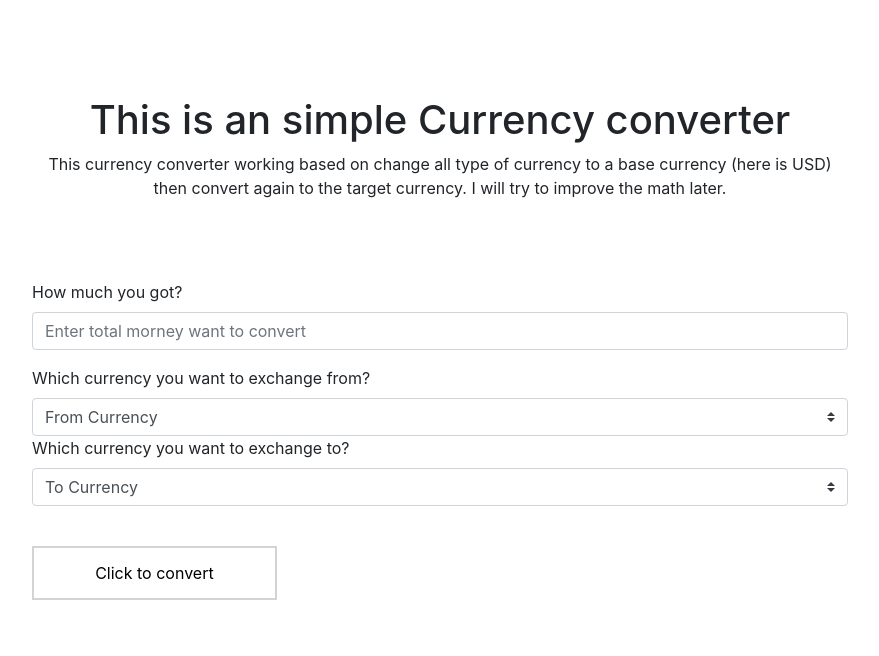
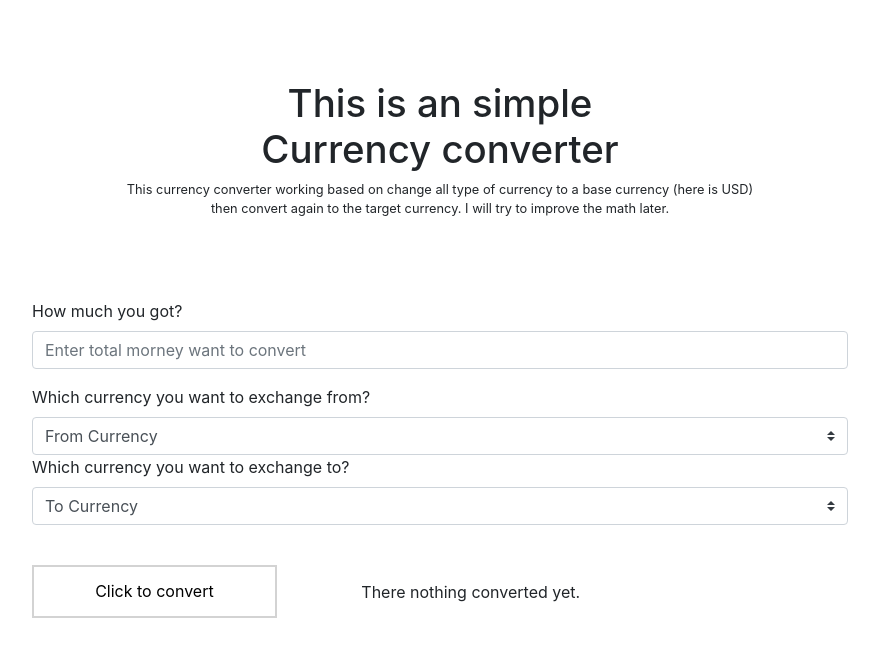
Before and after one commit to GarfDev/Currency-exchanger, a plain HTML site: page index.html in a window 1280 px wide. Shown: the whole page, without its empty margins (200-1079 px from the left). Drawn offline with nearby package versions, Linux system fonts and the light colour scheme.

Commit message:
Updated CSS and add number type to textbox

```diff
--- a/css/style.css
+++ b/css/style.css
@@ -13,12 +13,14 @@
 
 #main-view > .col > h1{
     text-align: center;
-    margin-top: 7vh;
+    margin-top: 5vh;
+    font-size: 3vmax;
 }
 
 #main-view > .col > p{
     text-align: center;
     margin-bottom: 10vh;
+    font-size: 1vmax;
 }
 
 #column-main-view{
@@ -26,9 +28,11 @@
     flex-direction: column;
     justify-content: center;
     margin-top: 15vh;
+    border: 10px solid black;
 }
 
 #main-view > .col > button{
+    transition-duration: 0.3s;
     padding: 1vmax;
     margin-top: 5vh;
     margin-right: 10vh;;
@@ -40,6 +44,7 @@
 }
 
 #main-view > .col > button:hover{
+    transition-duration: 0.3s;
     padding: 1vmax;
     margin-top: 5vh;
     margin-right: 10vh;;
--- a/index.html
+++ b/index.html
@@ -15,11 +15,11 @@
     <div class="container-fluid custom-container-main">
         <div class="row" id="main-view">
             <div class="col" id="#column-main-view">
-                <h1>This is an simple Currency converter</h1>
-                <p>This currency converter working based on change all type of currency to a base currency (here is USD) then convert again to the target currency. I will try to improve the math later.</p>
+                <h1>This is an simple <br>Currency converter</h1>
+                <p>This currency converter working based on change all type of currency to a base currency (here is USD)<br>then convert again to the target currency. I will try to improve the math later.</p>
                 <div class="form-group">
                     <label for="exampleInputEmail1">How much you got?</label>
-                    <input class="form-control" id="inputNum" placeholder="Enter total morney want to convert">
+                    <input class="form-control" type="number" id="inputNum" placeholder="Enter total morney want to convert">
                 </div>
                 <label for="exampleInputEmail1">Which currency you want to exchange from?</label>
                 <select class="browser-default custom-select" id ="fromCurrency">
@@ -43,7 +43,7 @@
                 </select>
                 <br>
                 <button type="button" onclick="GetInformation()">Click to convert</button>
-                <span id="result"></span>
+                <span id="result">There nothing converted yet.</span>
             </div>
         </div>
     </div>
```
Also changed, not shown: js/script.js (line endings or trailing spaces).
